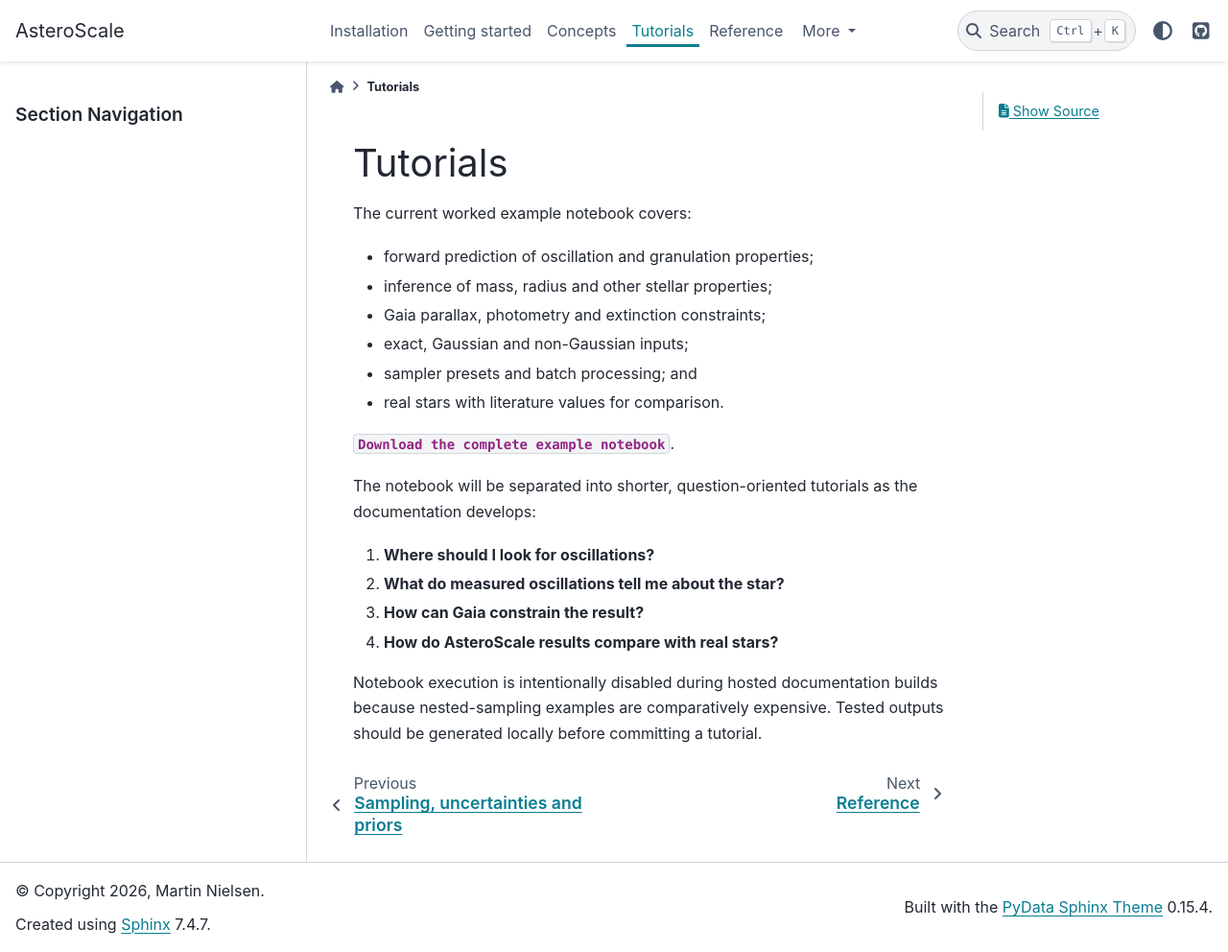
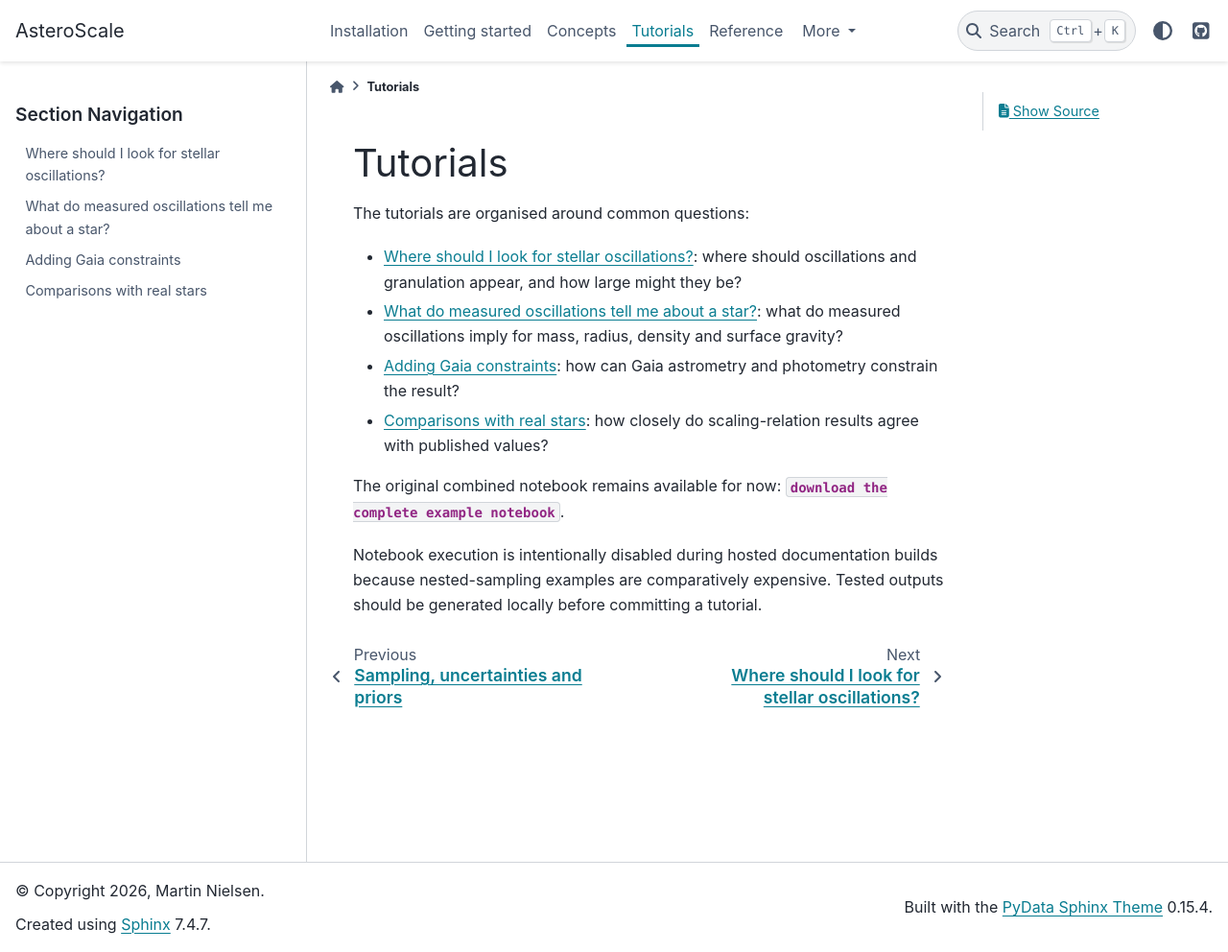
Before and after one commit to nielsenmb/AsteroScale, a Sphinx documentation site: the page built from docs/tutorials/index.md, in a window 1280 px wide and 992 px high. Shown: the whole window at 96% size. Built offline with Sphinx 7.4.7 and the PyData theme 0.15.4, drawn with Linux system fonts in a browser that asks for light colours.

Commit message:
adding notebooks

````diff
--- a/docs/tutorials/index.md
+++ b/docs/tutorials/index.md
@@ -1,23 +1,28 @@
 # Tutorials
 
-The current worked example notebook covers:
+The tutorials are organised around common questions:
 
-- forward prediction of oscillation and granulation properties;
-- inference of mass, radius and other stellar properties;
-- Gaia parallax, photometry and extinction constraints;
-- exact, Gaussian and non-Gaussian inputs;
-- sampler presets and batch processing; and
-- real stars with literature values for comparison.
+- {doc}`predicting-oscillations`: where should oscillations and granulation
+  appear, and how large might they be?
+- {doc}`inferring-stellar-properties`: what do measured oscillations imply
+  for mass, radius, density and surface gravity?
+- {doc}`gaia-constraints`: how can Gaia astrometry and photometry constrain
+  the result?
+- {doc}`real-star-comparisons`: how closely do scaling-relation results agree
+  with published values?
 
-{download}`Download the complete example notebook <../../example.ipynb>`.
+```{toctree}
+:maxdepth: 1
+:hidden:
 
-The notebook will be separated into shorter, question-oriented tutorials as
-the documentation develops:
+predicting-oscillations
+inferring-stellar-properties
+gaia-constraints
+real-star-comparisons
+```
 
-1. **Where should I look for oscillations?**
-2. **What do measured oscillations tell me about the star?**
-3. **How can Gaia constrain the result?**
-4. **How do AsteroScale results compare with real stars?**
+The original combined notebook remains available for now:
+{download}`download the complete example notebook <../../example.ipynb>`.
 
 Notebook execution is intentionally disabled during hosted documentation
 builds because nested-sampling examples are comparatively expensive. Tested
````
Also changed, not shown: .readthedocs.yaml (added), docs/tutorials/gaia-constraints.ipynb (added), docs/tutorials/inferring-stellar-properties.ipynb (added), docs/tutorials/predicting-oscillations.ipynb (added), docs/tutorials/real-star-comparisons.ipynb (added).
